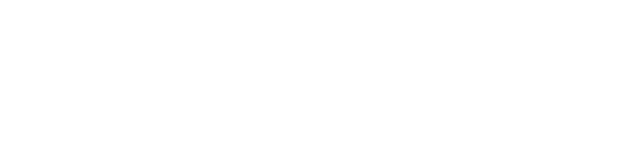
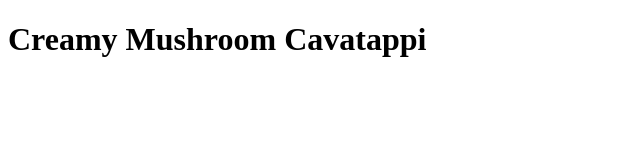
Before and after one commit to stokeafire/odin-recipes, a plain HTML site: page recipes/mushroom-pasta.html in a window 1280 px wide. Shown: the whole page, without its empty margins (0-640 px from the left). Drawn offline with Linux system fonts and the light colour scheme.

Commit message:
Changed lasagna.html name to mushroom-pasta.html.

```diff
--- a/recipes/lasagna.html
+++ b/recipes/mushroom-pasta.html
@@ -4,10 +4,11 @@
     <head>
         <meta charset="UTF-8">
         <meta name="viewport" content="width=device-width, initial-scale=1.0">
-        <title>Document</title>
+        <title>Creamy Mushroom Cavatappi</title>
     </head>
 
     <body>
+        <h1>Creamy Mushroom Cavatappi</h1>
 
     </body>
 
```
